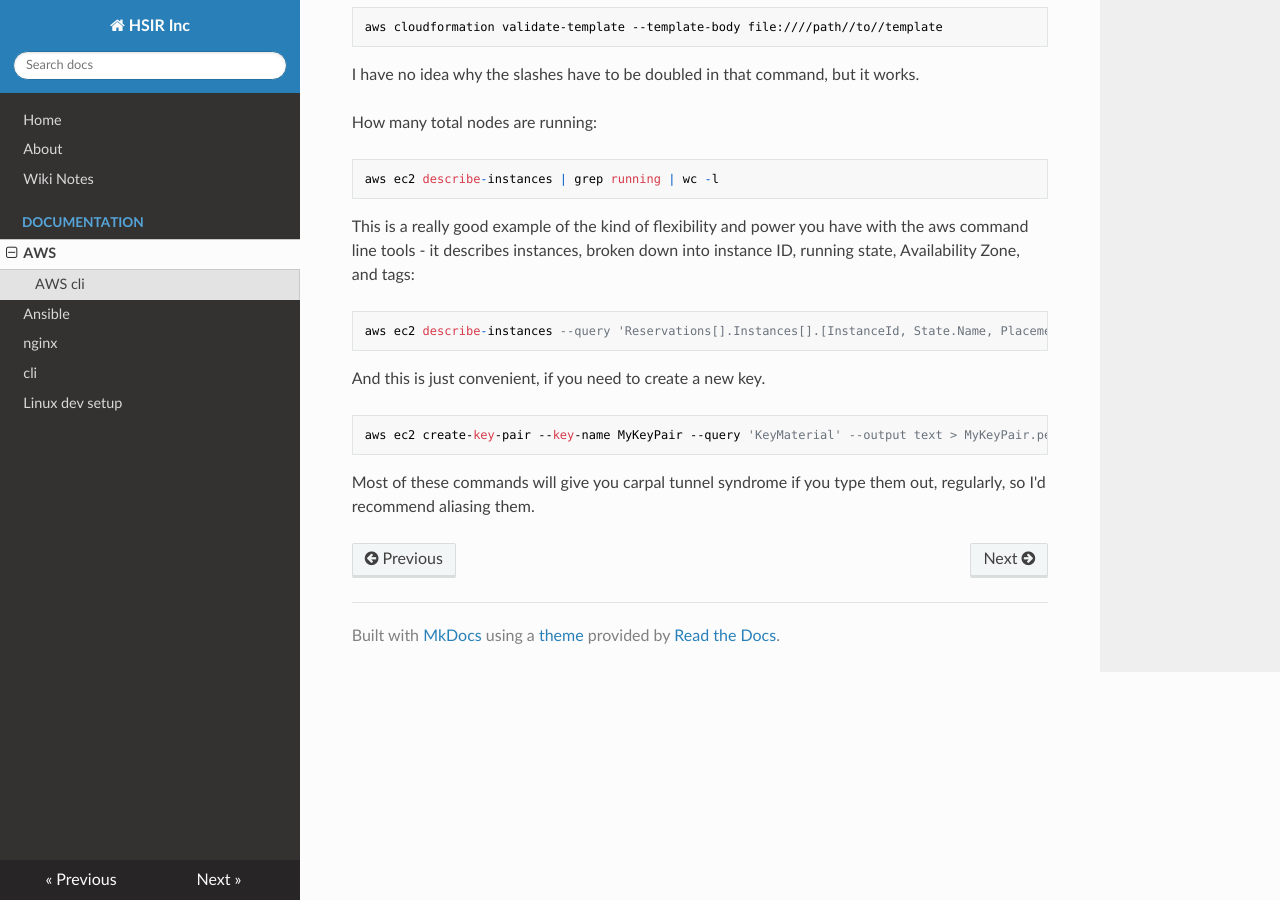
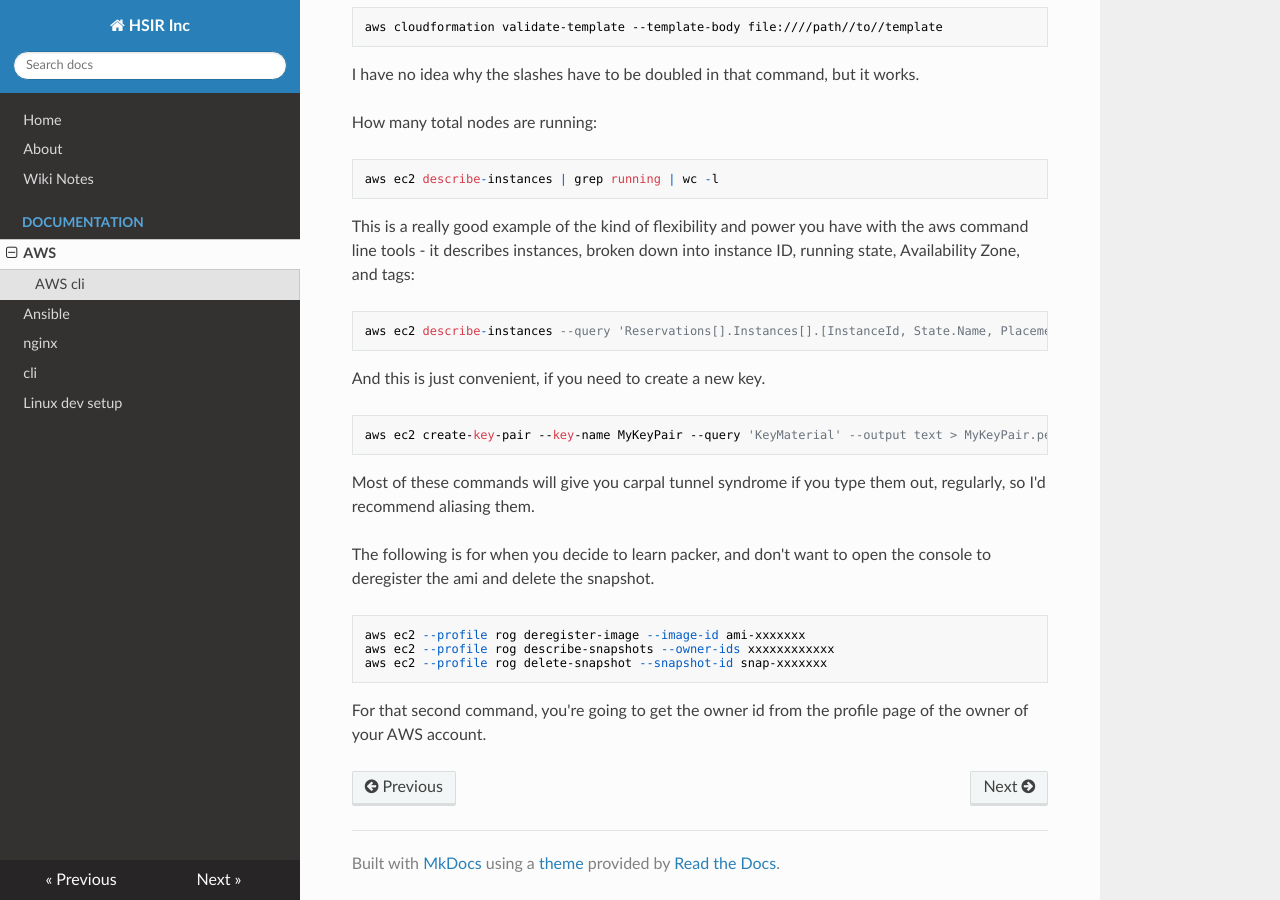
Before and after one commit to simplycycling/mk-docs, an MkDocs documentation site: the page built from docs/documentation/aws.md, in a window 1280 px wide and 900 px high, scrolled down 549 px. Built offline with MkDocs 1.6.1, drawn with Linux system fonts in a browser that asks for light colours; nearby versions of some CDN libraries; old or Windows-style settings are respelled for this version of MkDocs.

Commit message:
Added a few aws commands for deregistering and deleting an ami and its image

```diff
--- a/docs/documentation/aws.md
+++ b/docs/documentation/aws.md
@@ -37,3 +37,11 @@ And this is just convenient, if you need to create a new key.
 
 Most of these commands will give you carpal tunnel syndrome if you type
 them out, regularly, so I'd recommend aliasing them.
+
+The following is for when you decide to learn packer, and don't want to open the console to deregister the ami and delete the snapshot.
+
+    aws ec2 --profile rog deregister-image --image-id ami-xxxxxxx
+    aws ec2 --profile rog describe-snapshots --owner-ids xxxxxxxxxxxx
+    aws ec2 --profile rog delete-snapshot --snapshot-id snap-xxxxxxx
+
+For that second command, you're going to get the owner id from the profile page of the owner of your AWS account.
```
